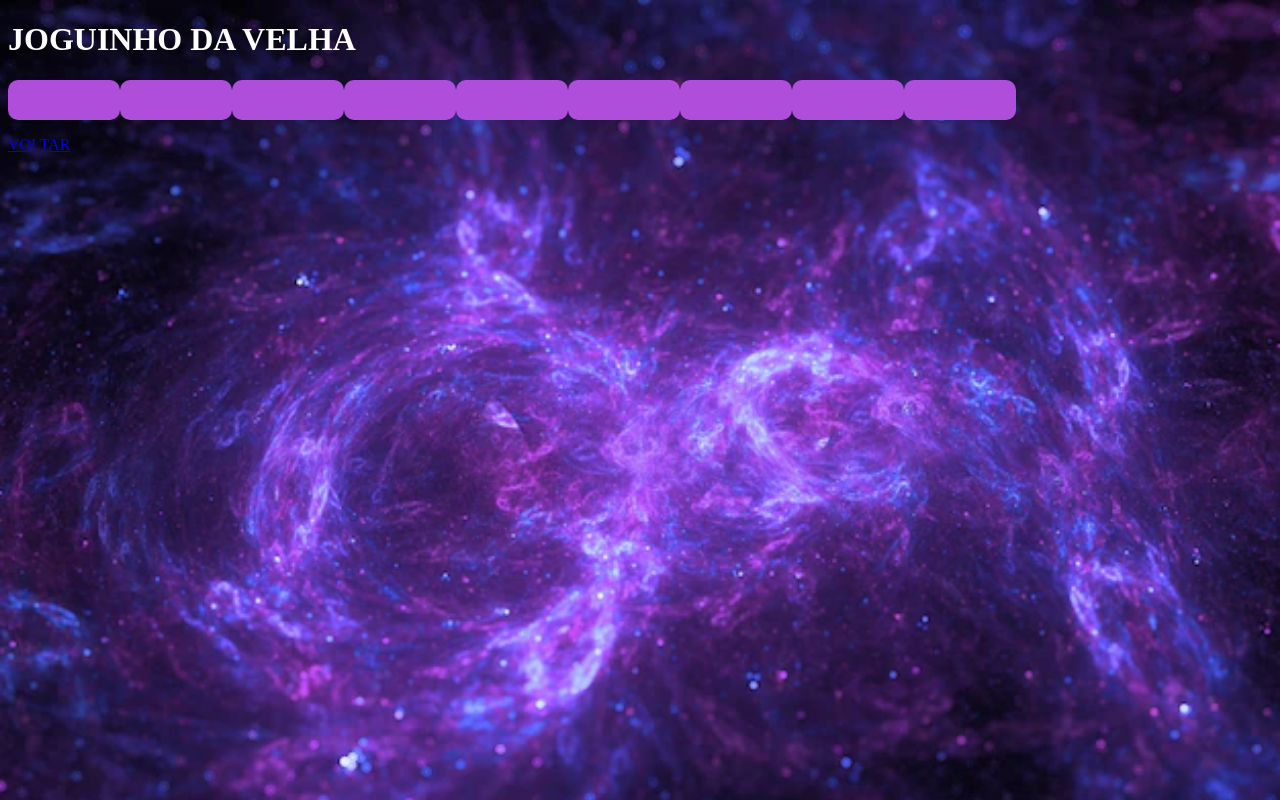
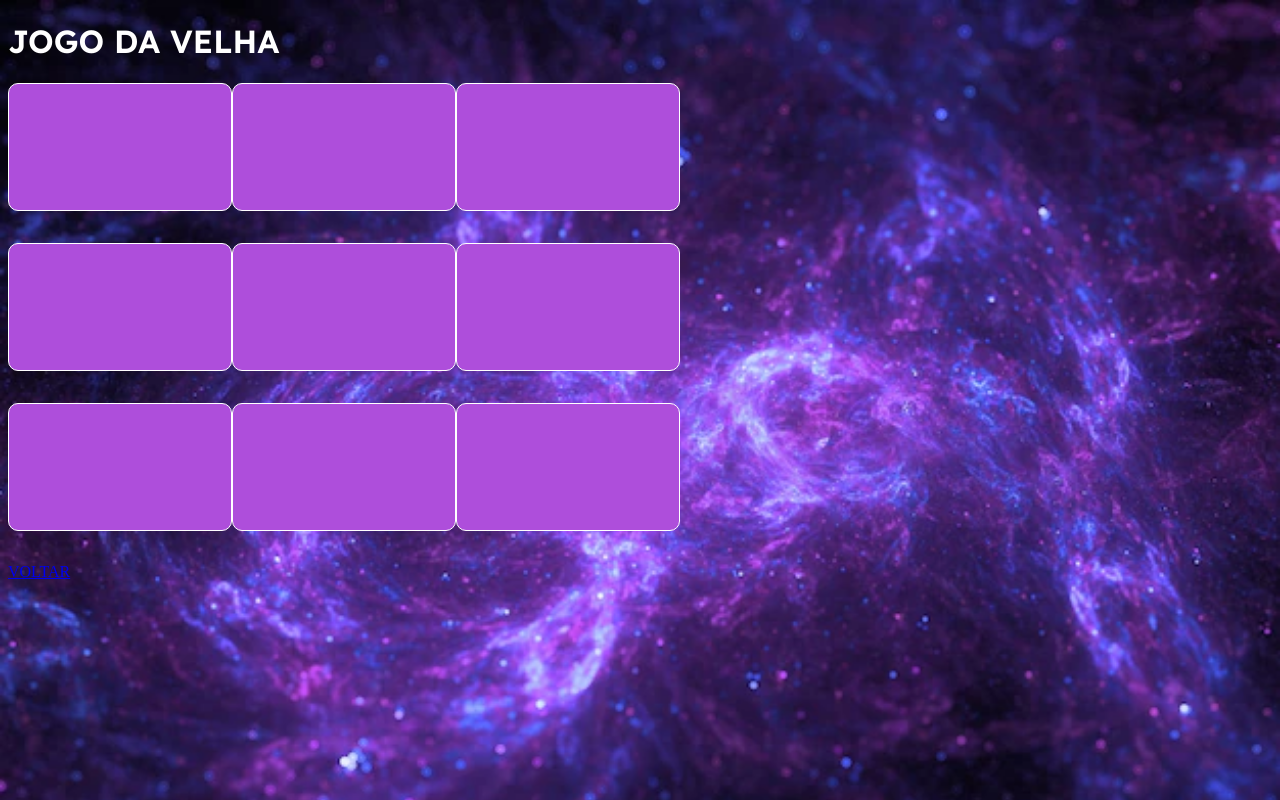
Before and after one commit to manuellashinee/prova-surpresa, a React (Create React App) app in the folder site/: page /exer13 in a window 1280 px wide. Built offline with nearby package versions, Linux system fonts and the light colour scheme.

Commit message:
jogo da velha

```diff
--- a/site/src/pages/exer13/index.js
+++ b/site/src/pages/exer13/index.js
@@ -104,13 +104,15 @@ const Jogo = () => {
     !Vencedor;
 
   return (
-    <div >
-        <h1>JOGUINHO DA VELHA</h1>
-      <div >
+
+    <div className='jogo'>
+        <div className='tentativa'>
+          <h1>JOGO DA VELHA</h1>
+      <div className='veia'>
         {Array.from({ length: 9 }).map((_, index) => {
           const key = sim(index);
           return (
-            <button
+            <button className='aa'
               key={index}
 
               onClick={() => handleClick(key)}
@@ -120,8 +122,9 @@ const Jogo = () => {
           );
         })}
       </div>
+      </div>
       {(Vencedor || Empate) && (
-        <div >
+        <div className='decisao'>
           {Vencedor ? (
             <p >O Vencedor é : {Vencedor > 0 ? 'O' : 'X'}</p>
           ) : (
--- a/site/src/pages/exer13/index.scss
+++ b/site/src/pages/exer13/index.scss
@@ -0,0 +1,40 @@
+
+.jogo {
+        position: relative;
+        width:300px;
+        height: 300px;
+
+        h1 {
+            font-family: 'Bold';
+        }
+
+    .veia {
+        width: 155%;
+        height: 100%;
+        display: grid;
+        grid-template-columns: repeat(3, 1fr);
+    }
+
+
+    .veia button {
+        border: 1px solid #fff;
+        font-size: 2rem;
+        line-height: 0;
+        height: 4em;
+    }
+
+    .decisao {
+        display: flex;
+        flex-direction: column;
+        position: absolute;
+        top: 100%;
+        left: 112%;
+        transform: translateX(-50%) translateY(-50%);
+        background: rgba(105, 38, 156, 1);
+        border-radius: 10px;
+        padding: 15px;
+        font-family: 'Regular';
+    }
+
+
+}
```
